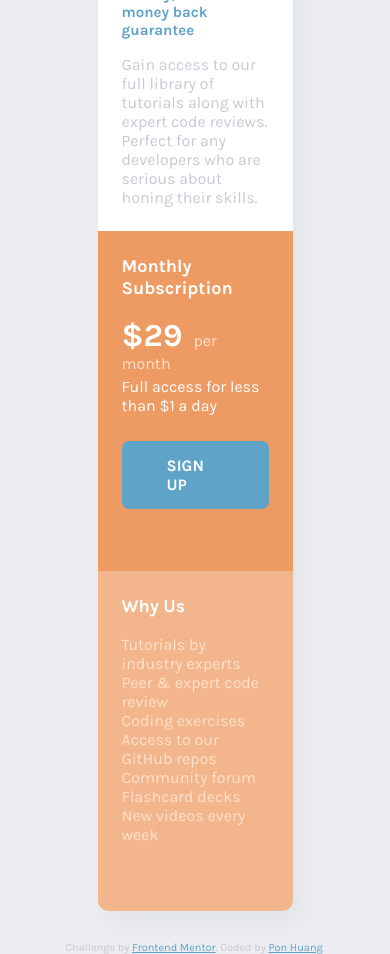
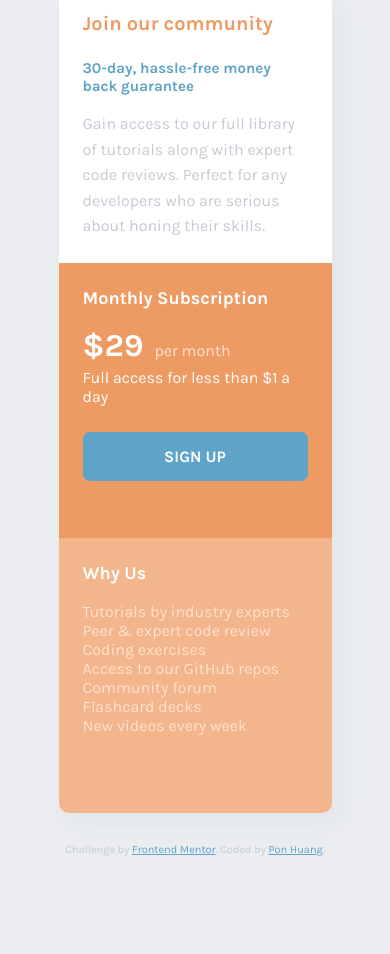
Before and after one commit to ponhuang/single-price-grid, a website: page index.html in a window 390 px wide. After the commit the page ends 856 px from the top, so only its background shows below. Drawn offline with Linux system fonts and the light colour scheme.

Commit message:
opstimization and btn

```diff
--- a/index.html
+++ b/index.html
@@ -37,7 +37,7 @@
           <h2 class="title">Monthly Subscription</h2>
           <p class="price"><strong> &dollar;29</strong>per month</p>
           <p class="condition">Full access for less than &dollar;1 a day</p>
-          <a class="btn">Sign Up</a>
+          <button class="btn">Sign Up</button>
         </section>
         <section class="card">
           <h2 class="title">Why Us</h2>
--- a/sass/_layout.scss
+++ b/sass/_layout.scss
@@ -1,5 +1,6 @@
 .container {
   max-width: 63.5rem;
+
   border-radius: 10px;
   background-color: #fff;
   box-shadow: 7px 12px 20px $color-gray-light-2;
@@ -71,6 +72,7 @@
 
 .description {
   color: $color-gray-light-1;
+  line-height: 1.4;
 }
 
 .title {
@@ -80,12 +82,14 @@
 }
 
 .btn {
-  display: inline-block;
+  all: unset;
+  text-align: center;
+  width: 100%;
   border: none;
   color: #fff;
   text-transform: uppercase;
   background-color: $color-secondary;
-  padding: 1.5rem 8rem;
+  padding: 1.5rem 0;
   border-radius: 7px;
   font-weight: $font-bold;
   cursor: pointer;
@@ -104,7 +108,7 @@
 /*---------- max-width 720px ----------*/
 @media screen and (max-width: 45em) {
   .container {
-    width: 50vw;
+    max-width: 70vw;
     grid-template-rows: repeat(3, 1fr);
   }
   .card {
@@ -118,10 +122,6 @@
     }
   }
 
-  .btn {
-    padding: 1.5rem 4.5rem;
-  }
-
   .heading-h1 {
     font-size: 2rem;
   }
@@ -131,4 +131,8 @@
 
     margin-bottom: 1.6rem;
   }
+
+  .description {
+    line-height: 1.6;
+  }
 }
```
Also changed, not shown: README.md, css/style.css, screenshot/mobile.png.
